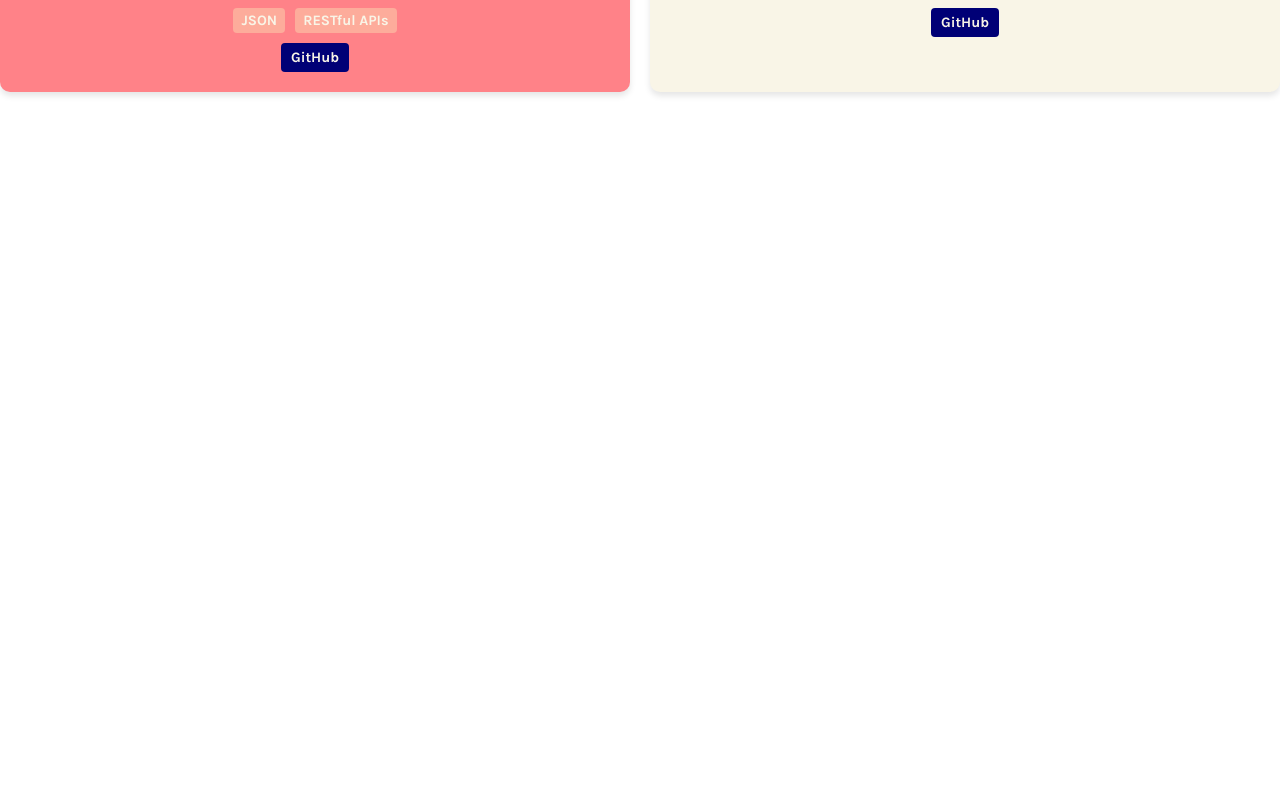
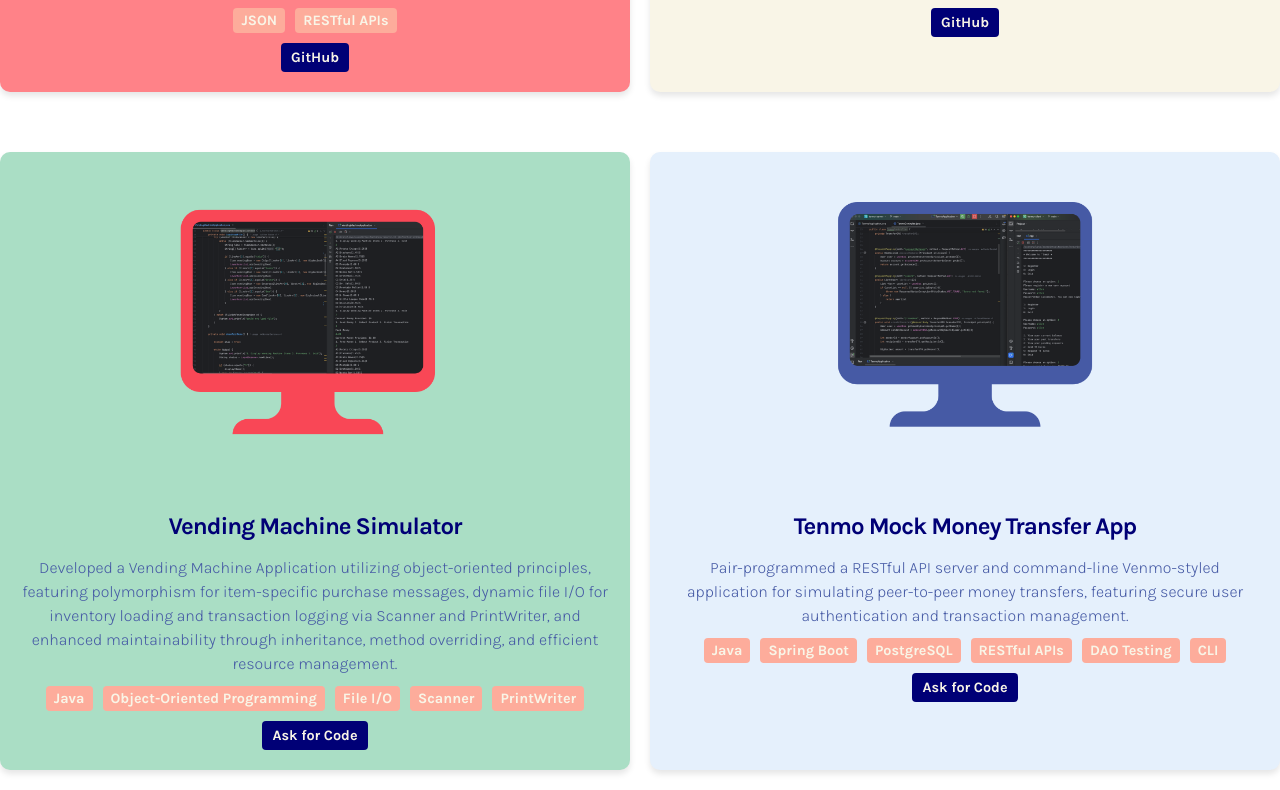
Before and after one commit to ellenalston/ellen-alston-portfolio, a Vue app: page /projects in a window 1280 px wide. Shown: the part 1393-2183 px from the top of the page. Before the commit the page ends 1505 px from the top, so only its background shows below. Built offline with nearby package versions, Linux system fonts and the light colour scheme.

Commit message:
added projects

```diff
--- a/src/components/ProjectCard.vue
+++ b/src/components/ProjectCard.vue
@@ -120,7 +120,7 @@
 
 /* Additional styling for Ask for Code */
 .links span {
-  background: #fdac9b; /* Pink background for Ask for Code */
+  background: #000076; /* Pink background for Ask for Code */
   color: #f9f5e7; /* Light text color */
   font-size: 0.9rem;
   padding: 6px 10px;
--- a/src/views/ProjectView.vue
+++ b/src/views/ProjectView.vue
@@ -54,8 +54,32 @@
           links: {
             github: "https://github.com/ellenalston/music-therapy-playlist",
             site: null,
+          }
+        },
+
+        {
+          title: "Vending Machine Simulator",
+          description: " Developed a Vending Machine Application utilizing object-oriented principles, featuring polymorphism for item-specific purchase messages, dynamic file I/O for inventory loading and transaction logging via Scanner and PrintWriter, and enhanced maintainability through inheritance, method overriding, and efficient resource management.",
+          image: "/imgs/vending-machine.png",
+          skills: ["Java", "Object-Oriented Programming", "File I/O", "Scanner", "PrintWriter"],
+          links: {
+            github: null,
+            site: null,
+            askForCode: true,
+          }
+        },
+        {
+          title: "Tenmo Mock Money Transfer App",
+          description: "Pair-programmed a RESTful API server and command-line Venmo-styled application for simulating peer-to-peer money transfers, featuring secure user authentication and transaction management.",
+          image: "/imgs/tenmo.png",
+          skills: ["Java", "Spring Boot", "PostgreSQL", "RESTful APIs", "DAO Testing", "CLI"],
+          links: {
+            github: null,
+            site: null,
+            askForCode: true,
+          }
         }
-      },
+
         // Add more projects as needed
       ],
     };
```
Also changed, not shown: public/imgs/tenmo.png (added), public/imgs/vending-machine.png (added).
